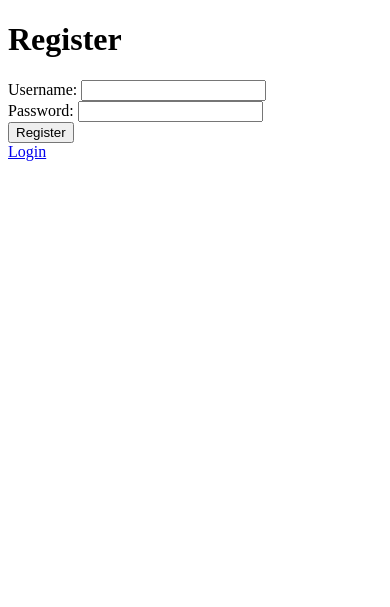
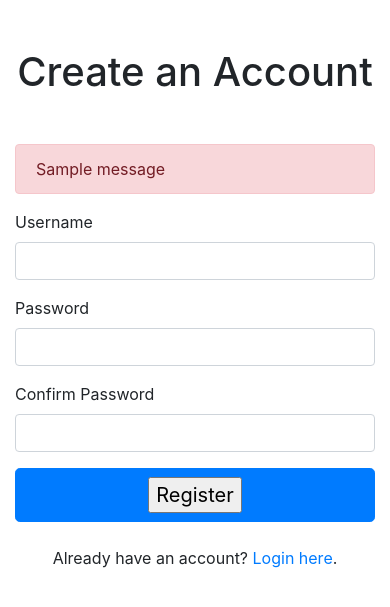
Before and after one commit to PacurariuIM/pythonProject, a Flask app: page /register in a window 390 px wide. Shown: the top 607 px of the page. Run offline with Flask 3, Linux system fonts and the light colour scheme; one stand-in notice (Sample message) is shown; some libraries are stand-ins or nearby versions.

Commit message:
improved visuals

```diff
--- a/meal-planner/forms.py
+++ b/meal-planner/forms.py
@@ -1,6 +1,18 @@
 from flask_wtf import FlaskForm
-from wtforms import StringField, SubmitField
-from wtforms.validators import DataRequired
+from wtforms import StringField, PasswordField, SubmitField
+from wtforms.validators import DataRequired, EqualTo
+
+class LoginForm(FlaskForm):
+    username = StringField('Username', validators=[DataRequired()])
+    password = PasswordField('Password', validators=[DataRequired()])
+    submit = SubmitField('Login')
+
+class RegistrationForm(FlaskForm):
+    username = StringField('Username', validators=[DataRequired()])
+    password = PasswordField('Password', validators=[DataRequired()])
+    confirm_password = PasswordField('Confirm Password',
+                                     validators=[DataRequired(), EqualTo('password')])
+    submit = SubmitField('Register')
 
 class IngredientForm(FlaskForm):
     ingredients = StringField('Enter main ingredients (comma separated)', validators=[DataRequired()])
--- a/meal-planner/main.py
+++ b/meal-planner/main.py
@@ -4,7 +4,7 @@ from flask import Flask, render_template, redirect, url_for, request, flash
 from flask_sqlalchemy import SQLAlchemy
 from flask_login import LoginManager, UserMixin, login_user, logout_user, login_required, current_user
 from werkzeug.security import generate_password_hash, check_password_hash
-from forms import IngredientForm
+from forms import RegistrationForm, IngredientForm, LoginForm
 
 app = Flask(__name__)
 app.config['SECRET_KEY'] = 'your_secret_key_here'
@@ -34,29 +34,49 @@ def home():
 # Registration route
 @app.route('/register', methods=['GET', 'POST'])
 def register():
-    if request.method == 'POST':
-        username = request.form.get('username')
-        password = request.form.get('password')
+    form = RegistrationForm()  # Create an instance of the form
+    if form.validate_on_submit():  # Check if the form is submitted and valid
+        username = form.username.data
+        password = form.password.data
+        confirm_password = form.confirm_password.data
+
+        # Check if the username is already taken
+        existing_user = User.query.filter_by(username=username).first()
+        if existing_user:
+            flash('Username already exists. Please choose another one.', 'danger')
+            return redirect(url_for('register'))
+
+        # Check if passwords match
+        if password != confirm_password:
+            flash('Passwords do not match. Please try again.', 'danger')
+            return redirect(url_for('register'))
+
+        # Hash the password and create a new user
         hashed_password = generate_password_hash(password, method='pbkdf2:sha256')
+        new_user = User(username=username, password=hashed_password)
+        db.session.add(new_user)
+        db.session.commit()
+        login_user(new_user)
+        return redirect(url_for('home'))
 
-        user = User(username=username, password=hashed_password)
-        db.session.add(user)
-        db.session.commit()
-        login_user(user)
-        return redirect(url_for('home'))
-    return render_template('register.html')
+    return render_template('register.html', form=form)  # Pass the form to the template
+
 
 # Login route
 @app.route('/login', methods=['GET', 'POST'])
 def login():
-    if request.method == 'POST':
-        username = request.form.get('username')
-        password = request.form.get('password')
+    form = LoginForm()  # Create an instance of LoginForm
+    if form.validate_on_submit():  # Check if the form is submitted and valid
+        username = form.username.data
+        password = form.password.data
         user = User.query.filter_by(username=username).first()
         if user and check_password_hash(user.password, password):
             login_user(user)
             return redirect(url_for('home'))
-    return render_template('login.html')
+        else:
+            flash('Invalid username or password. Please try again.', 'danger')
+    return render_template('login.html', form=form)  # Pass form to template
+
 
 # Logout route
 @app.route('/logout')
@@ -83,7 +103,7 @@ def get_recipes():
         # Get ingredients from the form
         ingredients = form.ingredients.data
         # Make a request to Spoonacular API
-        url = f"https://api.spoonacular.com/recipes/findByIngredients?ingredients={ingredients}&number=10&apiKey={SPOONACULAR_API_KEY}"
+        url = f"https://api.spoonacular.com/recipes/findByIngredients?ingredients={ingredients}&number=9&apiKey={SPOONACULAR_API_KEY}"
         response = requests.get(url)
 
         if response.status_code == 200:
--- a/meal-planner/templates/register.html
+++ b/meal-planner/templates/register.html
@@ -1,19 +1,66 @@
 <!DOCTYPE html>
-<html>
+<html lang="en">
 <head>
+    <meta charset="UTF-8">
+    <meta name="viewport" content="width=device-width, initial-scale=1.0">
     <title>Register</title>
+    <!-- Add Bootstrap CSS -->
+    <link href="https://stackpath.bootstrapcdn.com/bootstrap/4.5.2/css/bootstrap.min.css" rel="stylesheet">
 </head>
 <body>
-    <h1>Register</h1>
-    <form method="POST">
-        <label for="username">Username:</label>
-        <input type="text" id="username" name="username" required>
-        <br>
-        <label for="password">Password:</label>
-        <input type="password" id="password" name="password" required>
-        <br>
-        <input type="submit" value="Register">
-    </form>
-    <a href="{{ url_for('login') }}">Login</a>
+
+<div class="container">
+    <div class="row justify-content-center">
+        <div class="col-md-6">
+            <h1 class="text-center my-5">Create an Account</h1>
+
+            <!-- Display Flash Messages (e.g., registration errors) -->
+            {% with messages = get_flashed_messages(with_categories=True) %}
+              {% if messages %}
+                <div class="alert alert-danger" role="alert">
+                  {% for category, message in messages %}
+                    {{ message }}
+                  {% endfor %}
+                </div>
+              {% endif %}
+            {% endwith %}
+
+            <!-- Registration Form -->
+            <form method="POST">
+                {{ form.hidden_tag() }}
+
+                <div class="form-group">
+                    {{ form.username.label(class="form-label") }}
+                    {{ form.username(class="form-control") }}
+                </div>
+
+                <div class="form-group">
+                    {{ form.password.label(class="form-label") }}
+                    {{ form.password(class="form-control") }}
+                </div>
+
+                <div class="form-group">
+                    {{ form.confirm_password.label(class="form-label") }}
+                    {{ form.confirm_password(class="form-control") }}
+                </div>
+
+                <div class="form-group text-center">
+                    <button type="submit" class="btn btn-primary btn-lg btn-block">{{ form.submit() }}</button>
+                </div>
+            </form>
+
+
+            <p class="text-center mt-4">
+                Already have an account?
+                <a href="{{ url_for('login') }}">Login here</a>.
+            </p>
+        </div>
+    </div>
+</div>
+
+<!-- Add Bootstrap JS and dependencies -->
+<script src="https://code.jquery.com/jquery-3.5.1.slim.min.js"></script>
+<script src="https://cdn.jsdelivr.net/npm/@popperjs/core@2.9.1/dist/umd/popper.min.js"></script>
+<script src="https://stackpath.bootstrapcdn.com/bootstrap/4.5.2/js/bootstrap.min.js"></script>
 </body>
 </html>
```
Also changed, not shown: meal-planner/templates/get_recipes.html (+35 -13 lines), meal-planner/templates/home.html (+27 -9 lines), meal-planner/templates/login.html (+51 -12 lines), meal-planner/instance/site.db.
